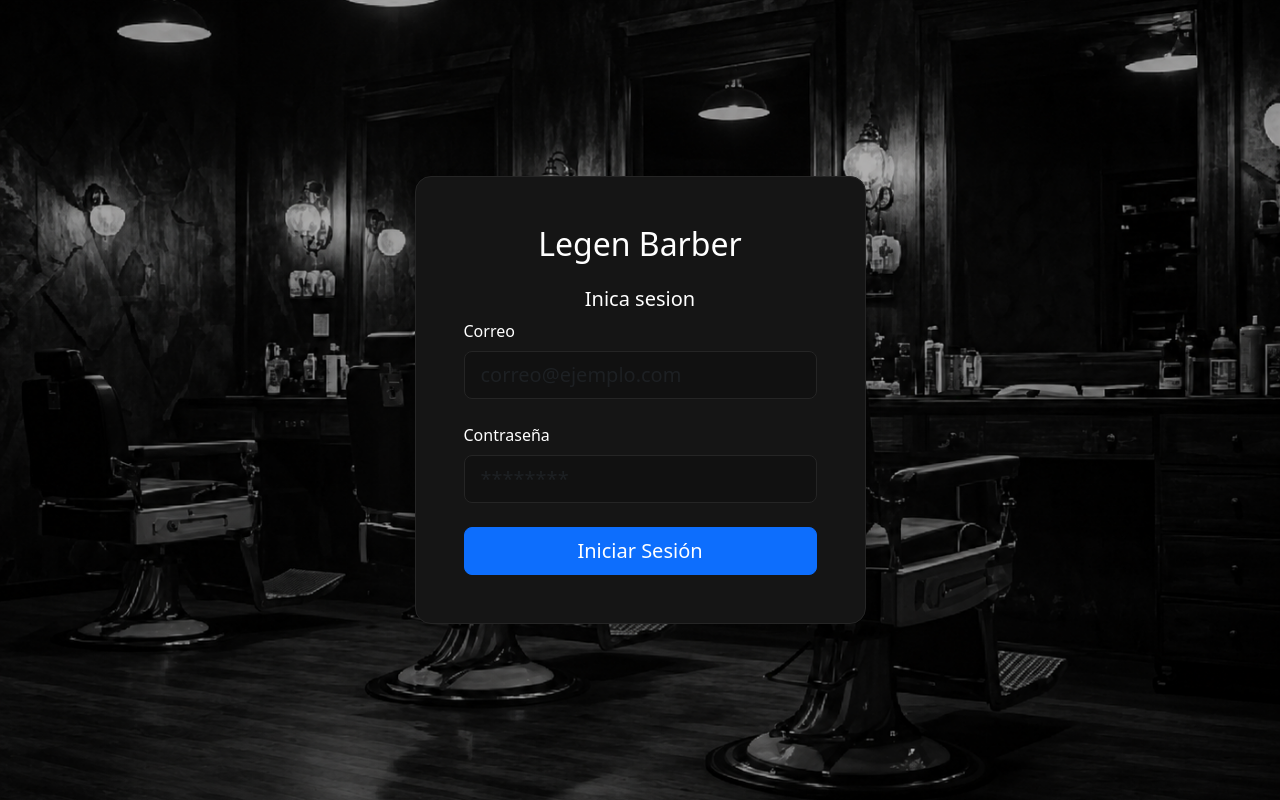
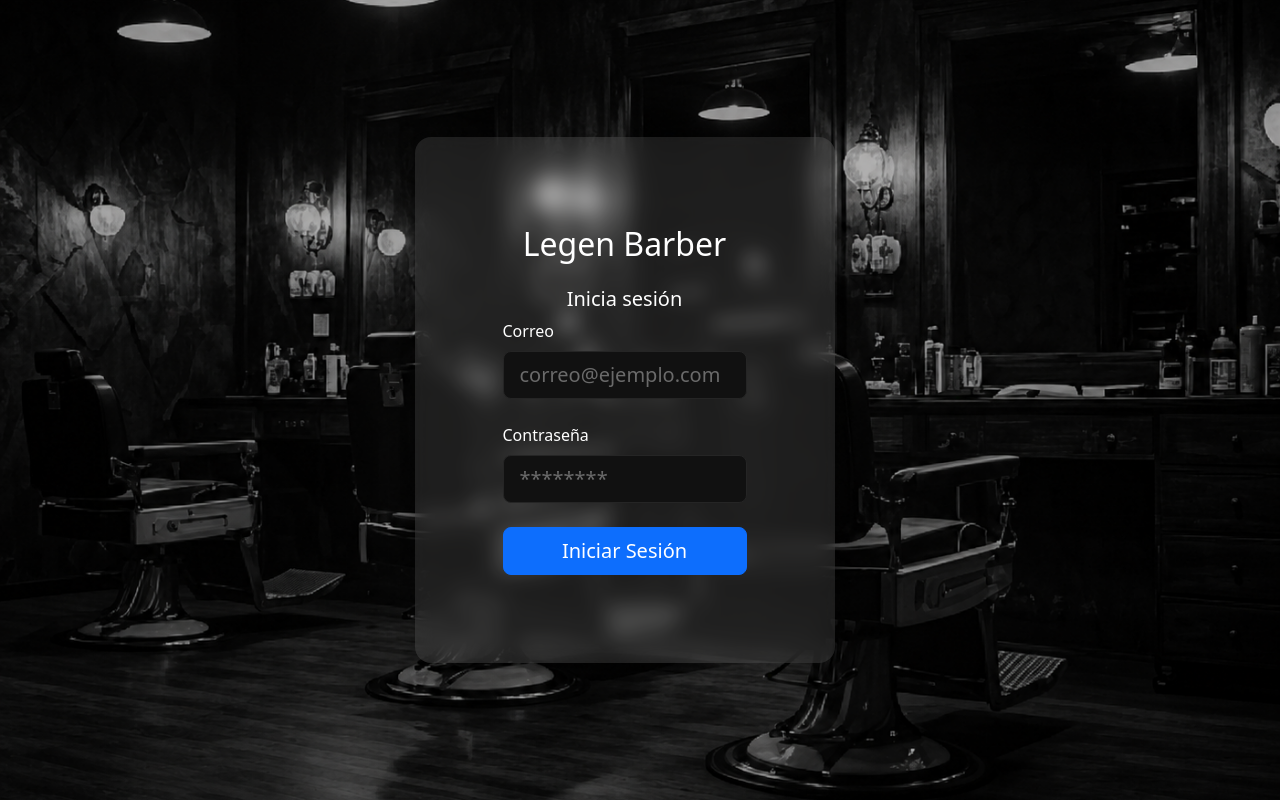
Before and after one commit to yaquiC/Sistema_barberia, a Vue app: page /login in a window 1280 px wide. Built offline with nearby package versions, Linux system fonts and the light colour scheme.

Commit message:
diseño login

```diff
--- a/src/views/BarberView.vue
+++ b/src/views/BarberView.vue
@@ -129,7 +129,7 @@ onMounted(() => {
       <h2 class="fw-bold">Barberos</h2>
 
       <button
-        class="bg-blue-600 hover:bg-blue-700 text-white font-semibold py-2 px-5 rounded-lg shadow flex items-center gap-2"
+        class="bg-blue-600 hover:bg-blue-700 text-white font-semibold py-2 px-6 rounded-lg shadow flex items-center gap-2"
         @click="openCreateModal" data-bs-toggle="modal" data-bs-target="#barberModal">
         <UserPlus :size="18" />
         Agregar Barbero
--- a/src/views/LoginView.vue
+++ b/src/views/LoginView.vue
@@ -11,20 +11,10 @@ const error = ref("");
 
 const handleLogin = async () => {
   try {
-    const response = await login(
-      email.value,
-      password.value
-    );
+    const response = await login(email.value, password.value);
 
-    localStorage.setItem(
-      "user",
-      JSON.stringify(response.data.user)
-    );
-
-    localStorage.setItem(
-      "token",
-      response.data.token
-    );
+    localStorage.setItem("user", JSON.stringify(response.data.user));
+    localStorage.setItem("token", response.data.token);
 
     router.push("/");
   } catch (error) {
@@ -36,33 +26,23 @@ const handleLogin = async () => {
 <template>
   <section class="vh-100 login-background">
     <div class="container py-5 h-100">
-      <div
-        class="row d-flex justify-content-center align-items-center h-100"
-      >
+      <div class="row d-flex justify-content-center align-items-center h-100">
         <div class="col-12 col-md-8 col-lg-6 col-xl-5">
-          <div
-            class="card shadow"
-            style="border-radius: 1rem;"
-          >
+
+          <div class="login-card shadow" style="border-radius: 1rem;">
             <div class="card-body p-5">
 
               <h2 class="text-center mb-4" style="color: white;">
-                 Legen Barber
+                Legen Barber
               </h2>
-              <h5 class="text-center " style="color: white;">Inica sesion</h5>
+              <h5 class="text-center" style="color: white;">Inicia sesión</h5>
 
-              <div
-                v-if="error"
-                class="alert alert-danger"
-              >
+              <div v-if="error" class="alert alert-danger">
                 {{ error }}
               </div>
 
               <div class="mb-4">
-                <label class="form-label">
-                  Correo
-                </label>
-
+                <label class="form-label">Correo</label>
                 <input
                   v-model="email"
                   type="email"
@@ -72,10 +52,7 @@ const handleLogin = async () => {
               </div>
 
               <div class="mb-4">
-                <label class="form-label">
-                  Contraseña
-                </label>
-
+                <label class="form-label">Contraseña</label>
                 <input
                   v-model="password"
                   type="password"
@@ -102,36 +79,27 @@ const handleLogin = async () => {
 <style scoped>
 .login-background {
   position: relative;
-  background-image: url("/images/fondo.png"); /* coloca tu imagen en public/images */
+  background-image: url("/images/fondo.png");
   background-size: cover;
   background-position: center;
   background-repeat: no-repeat;
 }
 
-.overlay {
-  position: absolute;
-  top: 0;
-  left: 0;
-  width: 100%;
-  height: 100%;
-  background-color: rgba(0,0,0,0.5); /* oscurece la imagen */
-}
 
 .login-card {
   width: 100%;
   max-width: 420px;
-  background: rgba(255, 255, 255, 0.1); /* semitransparente */
+  background: rgba(255, 255, 255, 0.1) !important;
   padding: 40px;
   border-radius: 15px;
   box-shadow: 0 0 20px rgba(0,0,0,.3);
-  backdrop-filter: blur(10px); /* difumina el fondo detrás */
+  backdrop-filter: blur(10px);
+  border: none !important;
+  color: white !important;
 }
 
-.card {
-  background: rgba(255, 255, 255, 0.15);
-  backdrop-filter: blur(10px);
-  border: none;
+.form-control::placeholder {
+  color: #dcdcdc71;
+
 }
-
-
 </style>
--- a/src/views/ServiceView.vue
+++ b/src/views/ServiceView.vue
@@ -135,7 +135,7 @@ onMounted(() => {
       </h2>
 
       <button
-        class="bg-blue-600 hover:bg-blue-700 text-white font-semibold py-2 px-5 rounded-lg shadow flex items-center gap-2"
+        class="bg-blue-600 hover:bg-blue-700 text-white font-semibold py-2 px-6 rounded-md shadow flex items-center gap-2"
         @click="openCreateModal"
         data-bs-toggle="modal"
         data-bs-target="#serviceModal"
--- a/src/views/UserView.vue
+++ b/src/views/UserView.vue
@@ -63,7 +63,7 @@ onMounted(() => {
       <h2>Usuarios</h2>
 
       <button @click="openCreateModal" data-bs-toggle="modal" data-bs-target="#userModal"
-        class="bg-blue-600 hover:bg-blue-700 text-white font-semibold py-2 px-5 rounded-lg shadow flex items-center gap-2">
+        class="bg-blue-600 hover:bg-blue-700 text-white font-semibold py-2 px-6 rounded-lg shadow flex items-center gap-2">
         <UserPlus :size="18" />
         Agregar Usuario
       </button>
```
